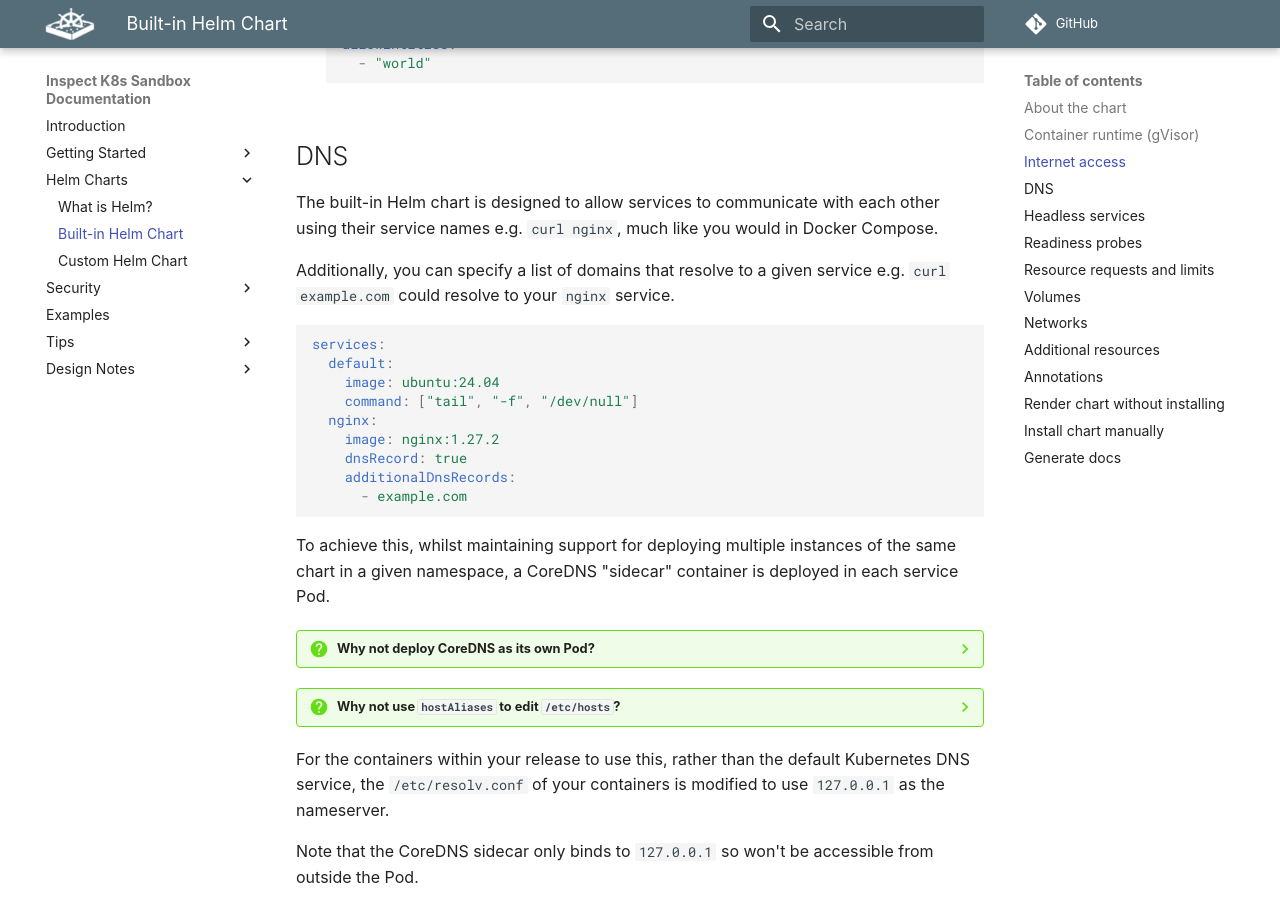
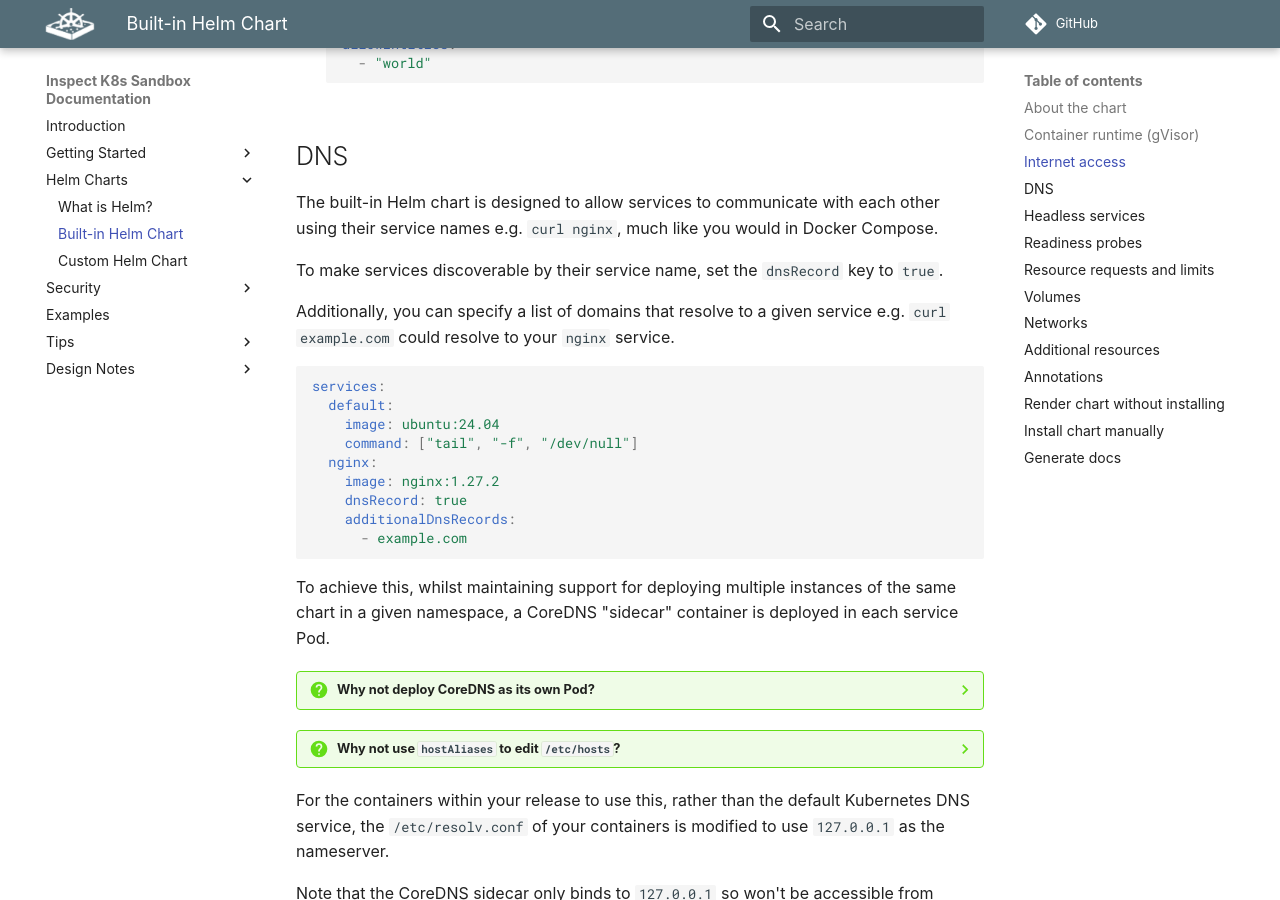
Before and after one commit to UKGovernmentBEIS/inspect_k8s_sandbox, an MkDocs documentation site: the page built from docs/docs/helm/built-in-chart.md, in a window 1280 px wide and 900 px high, scrolled down 1863 px. Built offline with MkDocs 1.6.1 and Material for MkDocs 9.7.7, drawn with Linux system fonts in a browser that asks for light colours; some web fonts are replaced; comment, search, counter and statistics services are not loaded.

Commit message:
Clarify that dnsRecord has to be set to true for service discovery by name to happen.

```diff
--- a/docs/docs/helm/built-in-chart.md
+++ b/docs/docs/helm/built-in-chart.md
@@ -92,6 +92,8 @@ These get translated to `toEntities` entries in the Cilium Network Policy:
 
 The built-in Helm chart is designed to allow services to communicate with each other
 using their service names e.g. `curl nginx`, much like you would in Docker Compose.
+
+To make services discoverable by their service name, set the `dnsRecord` key to `true`.
 
 Additionally, you can specify a list of domains that resolve to a given service e.g.
 `curl example.com` could resolve to your `nginx` service.
```
